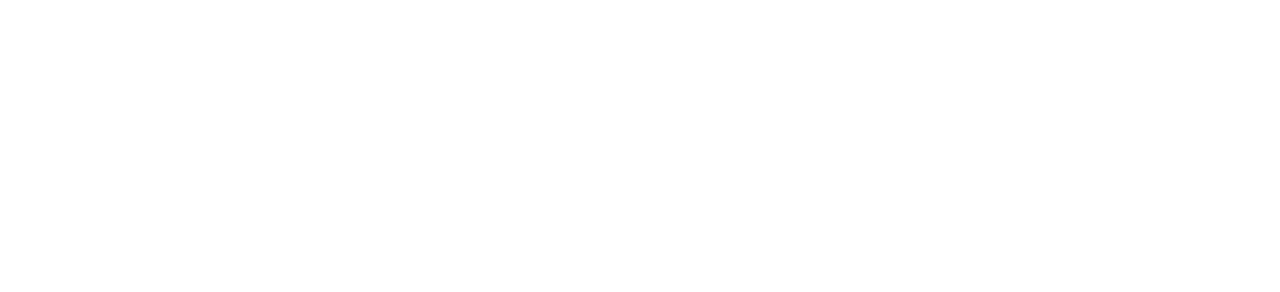
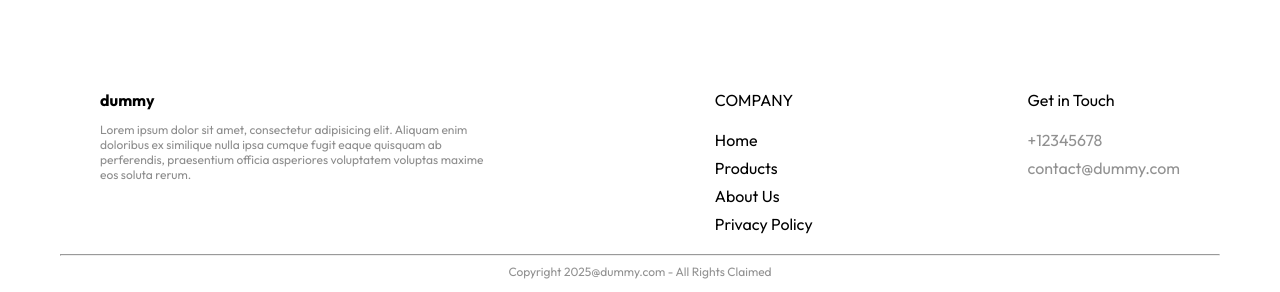
Before and after one commit to BeslinEbby/shopping-cart, a React (Vite) app: page / in a window 1280 px wide. Shown: the part 928-1220 px from the top of the page. Before the commit the page ends 990 px from the top, so only its background shows below. Built offline with nearby package versions, Linux system fonts and the light colour scheme; no server answers.

Commit message:
added footer with styles

```diff
--- a/src/App.jsx
+++ b/src/App.jsx
@@ -3,6 +3,7 @@
 import { Routes, Route } from "react-router-dom";
 import Home from "./pages/home/Home";
 import ProductProvider from "./contexts/ProductContext";
+import Footer from "./components/footer/Footer";
 
 const App = () => {
    return (
@@ -13,6 +14,7 @@
                <Route path="/" element={<Home />} />
             </Routes>
          </ProductProvider>
+         <Footer/>
       </div>
    );
 };
--- /dev/null
+++ b/src/components/footer/Footer.css
@@ -0,0 +1,44 @@
+.footer-sec{
+    display: flex;
+    justify-content: space-between;
+    margin-top: 24px;
+    padding: 20px 40px;
+}
+.footer-logo{
+    max-width: 400px;
+}
+.footer-logo h4{
+    margin-bottom: 12px;
+}
+.footer-logo p{
+    color: rgba(128, 128, 128, 0.895);
+    font-size: 12px;
+}
+.footer-cnt{
+    min-height: 120px;
+}
+.footer-cnt ul{
+    display: flex;
+    flex-direction: column;
+    gap: 8px;
+    list-style: none;
+    margin-top: 20px;
+    color: rgba(128, 128, 128, 0.863)
+}
+.copyright{
+    text-align: center;
+    color: rgba(128, 128, 128, 0.863);
+}
+.copyright p{
+    margin-top: 8px;
+    font-size: 12px;
+}
+
+@media (max-width:800px) {
+    .footer-sec{
+        flex-direction: column;
+        gap: 20px;
+        padding: 12px 0;
+    }
+
+}
--- /dev/null
+++ b/src/components/footer/Footer.jsx
@@ -0,0 +1,43 @@
+import React from "react";
+import "./Footer.css";
+import { Link } from "react-router-dom";
+
+const Footer = () => {
+  return (
+    <footer>
+      <div className="footer-sec">
+        <div className="footer-logo">
+          <h4>dummy</h4>
+          <p>
+            Lorem ipsum dolor sit amet, consectetur adipisicing elit. Aliquam
+            enim doloribus ex similique nulla ipsa cumque fugit eaque quisquam
+            ab perferendis, praesentium officia asperiores voluptatem voluptas
+            maxime eos soluta rerum.
+          </p>
+        </div>
+        <div className="footer-cnt">
+          <p>COMPANY</p>
+          <ul>
+            <li><Link to={"/"}>Home</Link></li>
+            <li><Link to={"/products"}>Products</Link></li>
+            <li><Link to={"/about"}>About Us</Link></li>
+            <li><Link to={"#"}>Privacy Policy</Link></li>
+          </ul>
+        </div>
+        <div className="footer-cnt">
+          <p>Get in Touch</p>
+          <ul>
+            <li>+12345678</li>
+            <li>contact@dummy.com</li>
+          </ul>
+        </div>
+      </div>
+      <div className="copyright">
+        <hr />
+        <p>Copyright 2025@dummy.com - All Rights Claimed</p>
+      </div>
+    </footer>
+  );
+};
+
+export default Footer;
```
